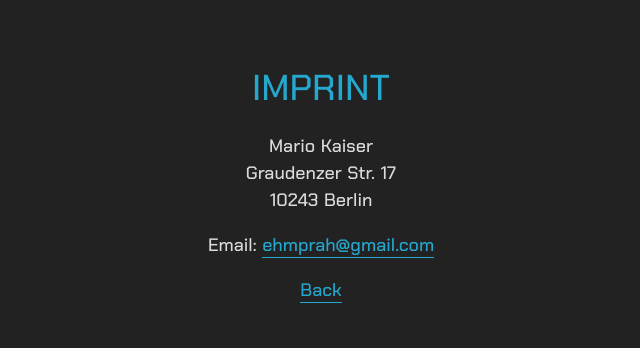
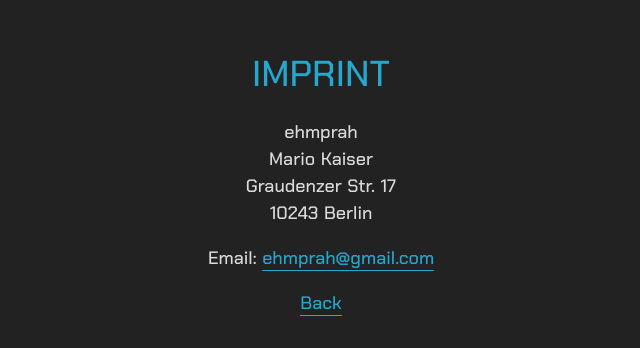
Before and after one commit to ehmprah/core-defense-website, a Nuxt app: page /imprint in a window 1280 px wide. Shown: the part 218-566 px from the top of the page, without its empty margins (319-959 px from the left). Built offline with nearby package versions, Linux system fonts and the light colour scheme.

Commit message:
Add pseudonym to imprint

```diff
--- a/pages/imprint.vue
+++ b/pages/imprint.vue
@@ -4,6 +4,7 @@
       <h1 class="imprint__heading">Imprint</h1>
       <div>
         <p>
+          ehmprah<br />
           Mario Kaiser<br />
           Graudenzer Str. 17<br />10243 Berlin
         </p>
```
